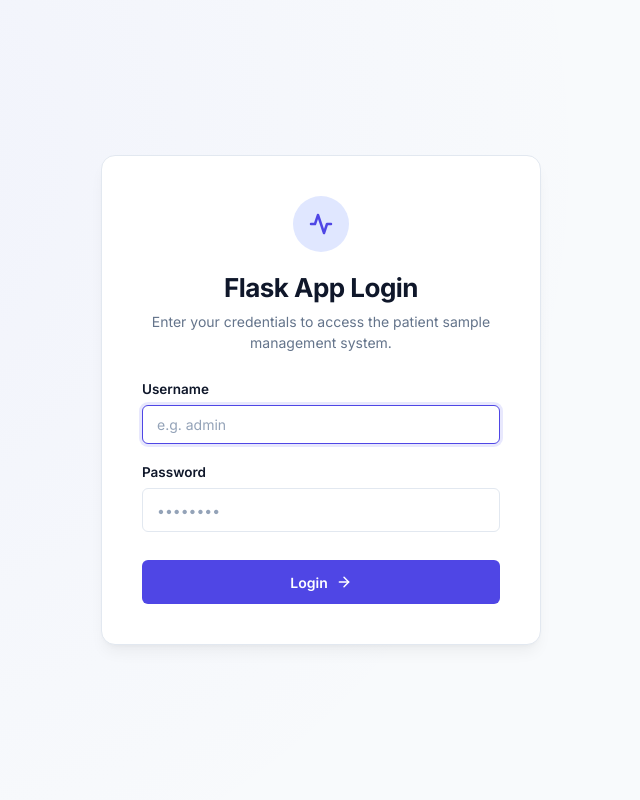
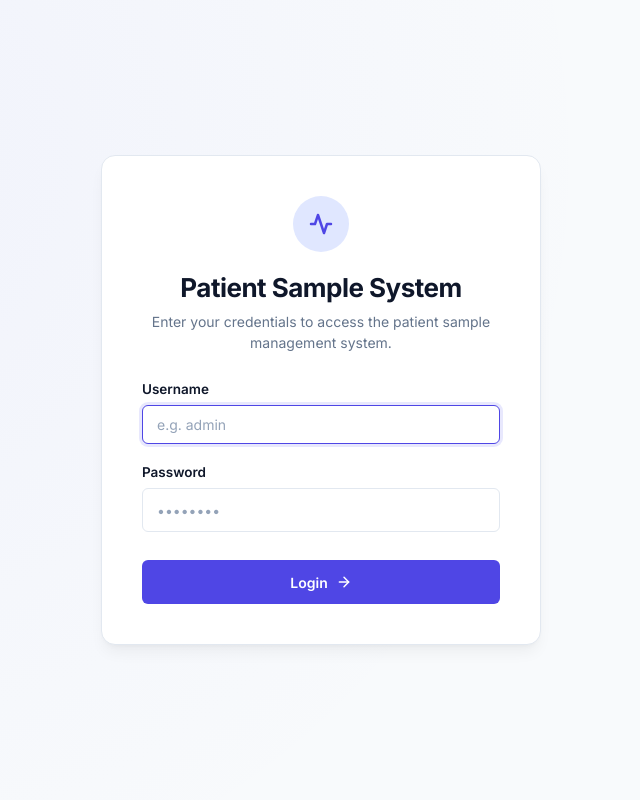
Before and after one commit to priyamsama/flaskapp_credence, a Flask app: page /login in a window 1280 px wide. Shown: the whole page, without its empty margins (319-959 px from the left). Run offline with Flask 3, Linux system fonts and the light colour scheme; some libraries are stand-ins or nearby versions.

Commit message:
dash p&*^%$# valkai

```diff
--- a/templates/login.html
+++ b/templates/login.html
@@ -9,7 +9,7 @@
             <svg xmlns="http://www.w3.org/2000/svg" width="24" height="24" viewBox="0 0 24 24" fill="none" stroke="currentColor" stroke-width="2.5" stroke-linecap="round" stroke-linejoin="round"><path d="M22 12h-4l-3 9L9 3l-3 9H2"/></svg>
         </div>
     </div>
-    <h1>Flask App Login</h1>
+    <h1>Patient Sample System</h1>
     <p>Enter your credentials to access the patient sample management system.</p>
 
     <form method="POST">
```
